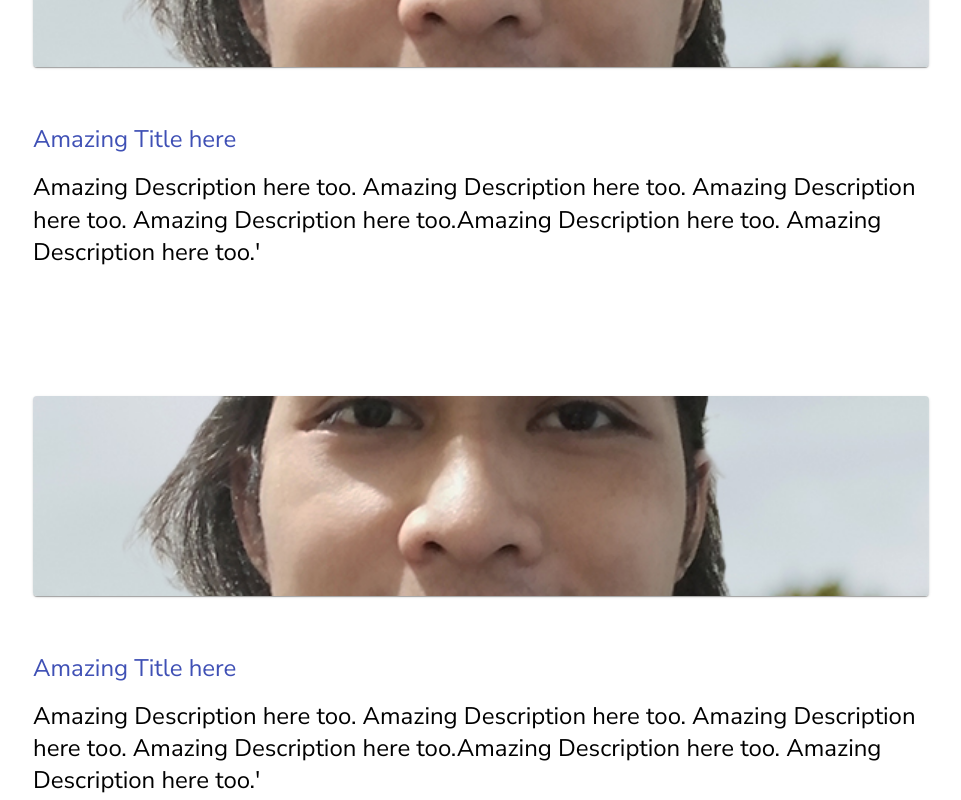
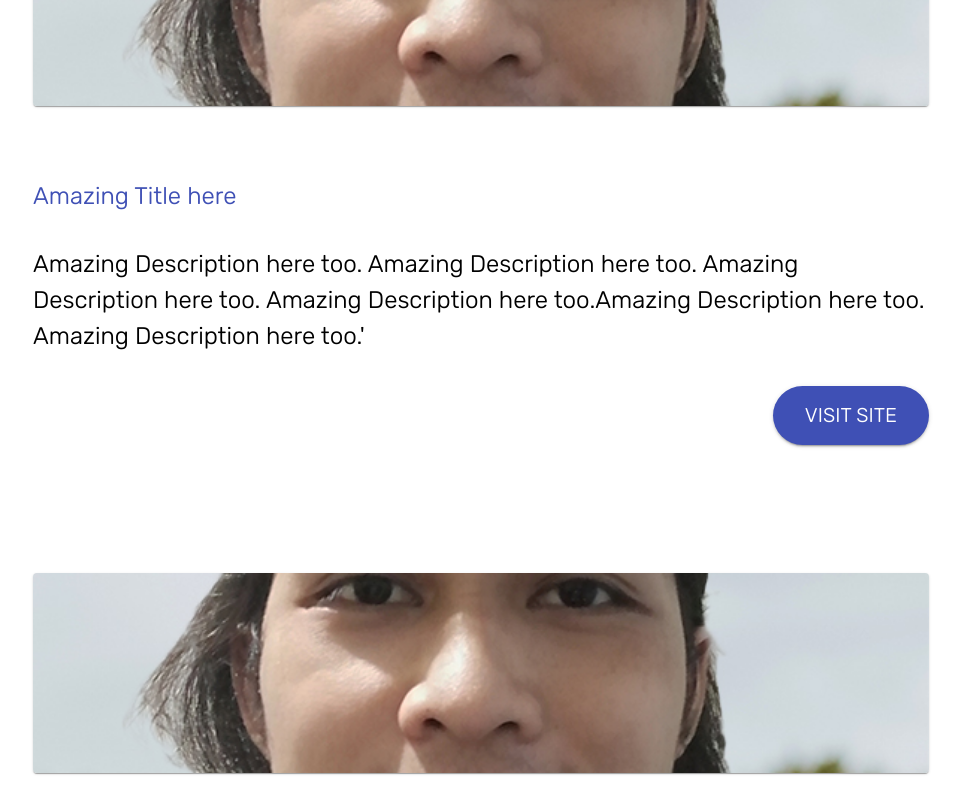
Before and after one commit to token-hub/my-profile, a React (Create React App) app: page / in a window 1280 px wide. Shown: the part 1960-2760 px from the top of the page, without its empty margins (159-1120 px from the left). Built offline with nearby package versions, Linux system fonts and the light colour scheme.

Commit message:
Added button link to projects content also added fonts

```diff
--- a/public/index.html
+++ b/public/index.html
@@ -12,12 +12,15 @@
     <link rel="apple-touch-icon" href="%PUBLIC_URL%/logo192.png" />
     <link rel="preconnect" href="https://fonts.googleapis.com">
     <link rel="preconnect" href="https://fonts.gstatic.com" crossorigin>
-    <link href="https://fonts.googleapis.com/css2?family=Nunito+Sans:wght@200;400;600&display=swap" rel="stylesheet">
+    <link href="https://fonts.googleapis.com/css2?family=Sora:wght@200;300&display=swap" rel="stylesheet">
+    <link href="https://fonts.googleapis.com/css2?family=Rubik:wght@340&display=swap" rel="stylesheet">
+    <link href="https://fonts.googleapis.com/css2?family=Inter&display=swap" rel="stylesheet">
+    <link href="https://fonts.googleapis.com/css2?family=Poppins:wght@300&display=swap" rel="stylesheet">
     <!--
       manifest.json provides metadata used when your web app is installed on a
       user's mobile device or desktop. See https://developers.google.com/web/fundamentals/web-app-manifest/
     -->
-    <link rel="manifest" href="%PUBLIC_URL%/manifest.json" />
+
     <!--
       Notice the use of %PUBLIC_URL% in the tags above.
       It will be replaced with the URL of the `public` folder during the build.
--- a/src/assets/theme/customTheme.js
+++ b/src/assets/theme/customTheme.js
@@ -4,7 +4,11 @@ const theme = createTheme({
   typography : {
     fontFamily:
       [
-        'Nunito Sans',
+        'Rubik',
+        'Poppins',
+        'Sora',
+        'Open Sans',
+        'Inter',
       ].join(','),
   },
   palette: {
--- a/src/components/atoms/MyButton.js
+++ b/src/components/atoms/MyButton.js
@@ -1,19 +1,18 @@
 import React from 'react'
 import Button from '@mui/material/Button';
+import Box from '@mui/material/Box';
 
-const MyButton = ({ text }) => {
+const MyButton = ({ children }) => {
     return (
-       <>
+       <Box sx={{ display: 'flex', justifyContent: 'flex-end' }}>
             <Button
                 variant='contained'
                 size='large'
-                sx={{ borderRadius: '50px', fontWeight: 'heavy', fontSize: 20, py: 1.5, px: 4,
-                    ':hover': { border: 2, borderColor: 'primary.main', bgcolor: 'white', color: 'primary.main' }
-                }}
+                sx={{ borderRadius: '50px', fontWeight: 'heavy', fontSize: 20, py: 1.5, px: 4, mt: 4 }}
             >
-                {text}
+                {children}
             </Button>
-       </>
+       </Box>
     )
 }
 
--- a/src/components/atoms/Text.js
+++ b/src/components/atoms/Text.js
@@ -5,7 +5,7 @@ const Text = ({ children, variant = 'h5', textAlign = 'left', pr = 0, ...props }
 
     return (
         <>
-            <Typography {...props} variant={variant} sx={{pr, py: 2, textAlign: textAlign, lineHeight: 1.4 }}  >
+            <Typography {...props} variant={variant} sx={{pr, py: 2, textAlign: textAlign, lineHeight: 1.5 }}  >
              { children }
             </Typography>
         </>
--- a/src/components/layout/Base.js
+++ b/src/components/layout/Base.js
@@ -2,24 +2,21 @@ import React from 'react'
 import Box from '@mui/material/Box';
 import Appbar from '../organisms/Appbar';
 import Contact from '../organisms/Contact';
-import { Link, DirectLink, Element, Events, animateScroll as scroll, scrollSpy, scroller } from 'react-scroll'
+import {Element} from 'react-scroll'
 
 const Base = ({ children }) => {
-
     return (
-        <div id='container'>
+        <Box id='container' sx={{ fontFamily: 'Rubik' }}>
             <Appbar/>
             <Element name="test7" className="element" id="containerElement" style={{
                 position: 'relative',
             }}>
             <Box sx={{px: {xs: '7%', sm: '10%', md: '15%', xl: '25%'}, py: 5}}>
-                    {children}
+                {children}
                 <Contact />
             </Box>
-
           </Element>
-
-        </div>
+        </Box>
     )
 }
 
--- a/src/components/molecules/Card.js
+++ b/src/components/molecules/Card.js
@@ -6,7 +6,8 @@ import IconButton from '@mui/material/IconButton';
 import Box from '@mui/material/Box';
 import Typography from '@mui/material/Typography';
 import { CardActionArea } from '@mui/material';
-import ProjectLink from '../atoms/ProjectLink';
+import Text from '../atoms/Text';
+import MyButton from '../atoms/MyButton';
 
 const ExpandMore = styled((props) => {
   const { expand, ...other } = props;
@@ -34,8 +35,9 @@ const MyCard = ({ img, title, href='#', children }) => {
             </CardActionArea>
         </Card>
 
-        <ProjectLink href={href} variant='h3'>{title}</ProjectLink>
-        <Typography variant='h5' sx={{ mt: 2 }} >{children}</Typography>
+        <Text variant='h5' color={'primary.main'} >{title}</Text>
+        <Typography variant='h5' sx={{ mt:2, lineHeight: 1.5 }} >{children}</Typography>
+        <MyButton> visit site </MyButton>
     </Box>
   );
 }
--- a/src/index.css
+++ b/src/index.css
@@ -1,4 +1,5 @@
 body {
     margin: 0;
     font-family: 'Nunito Sans';
+    box-sizing: border-box
 }
```
